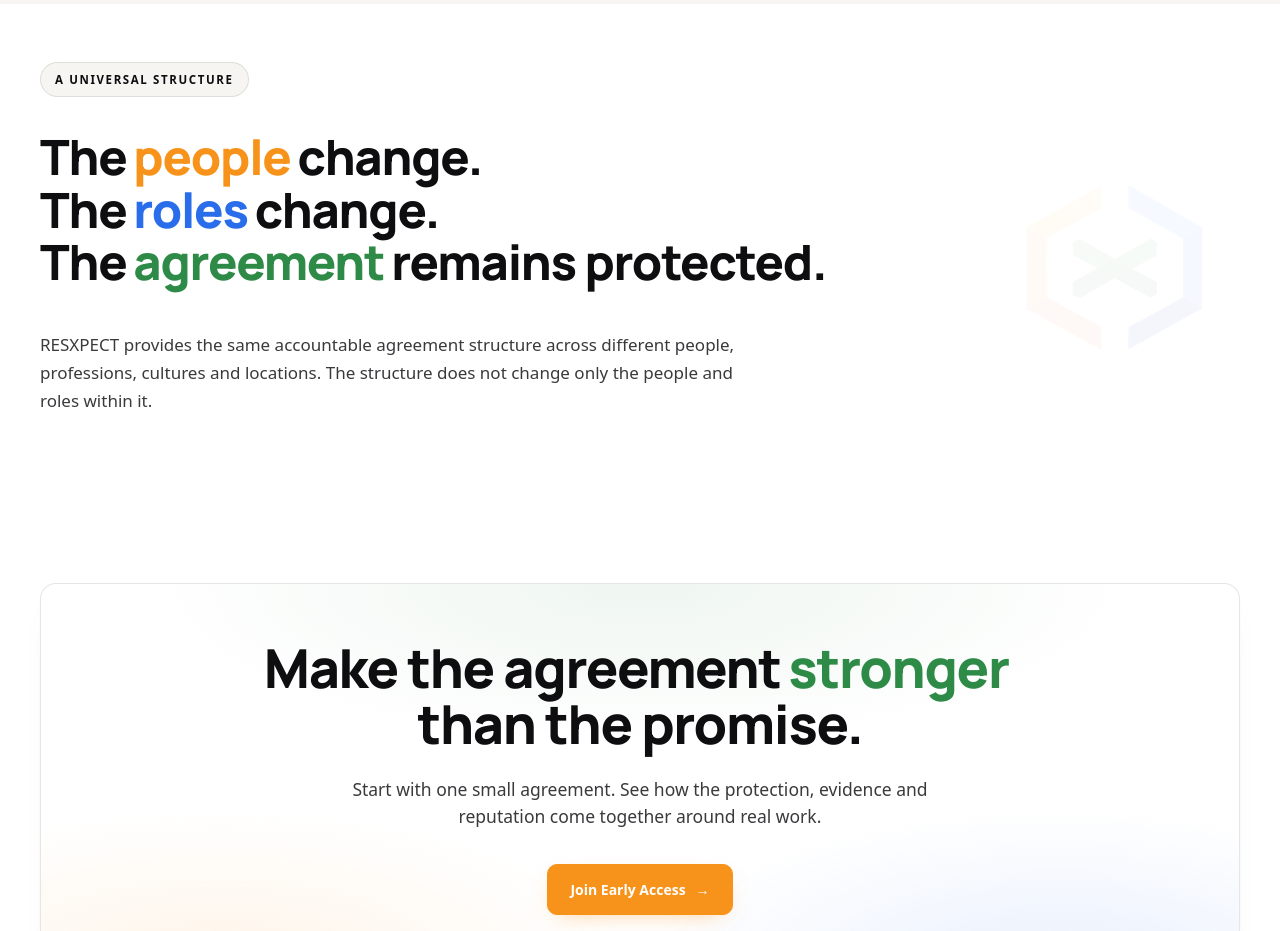
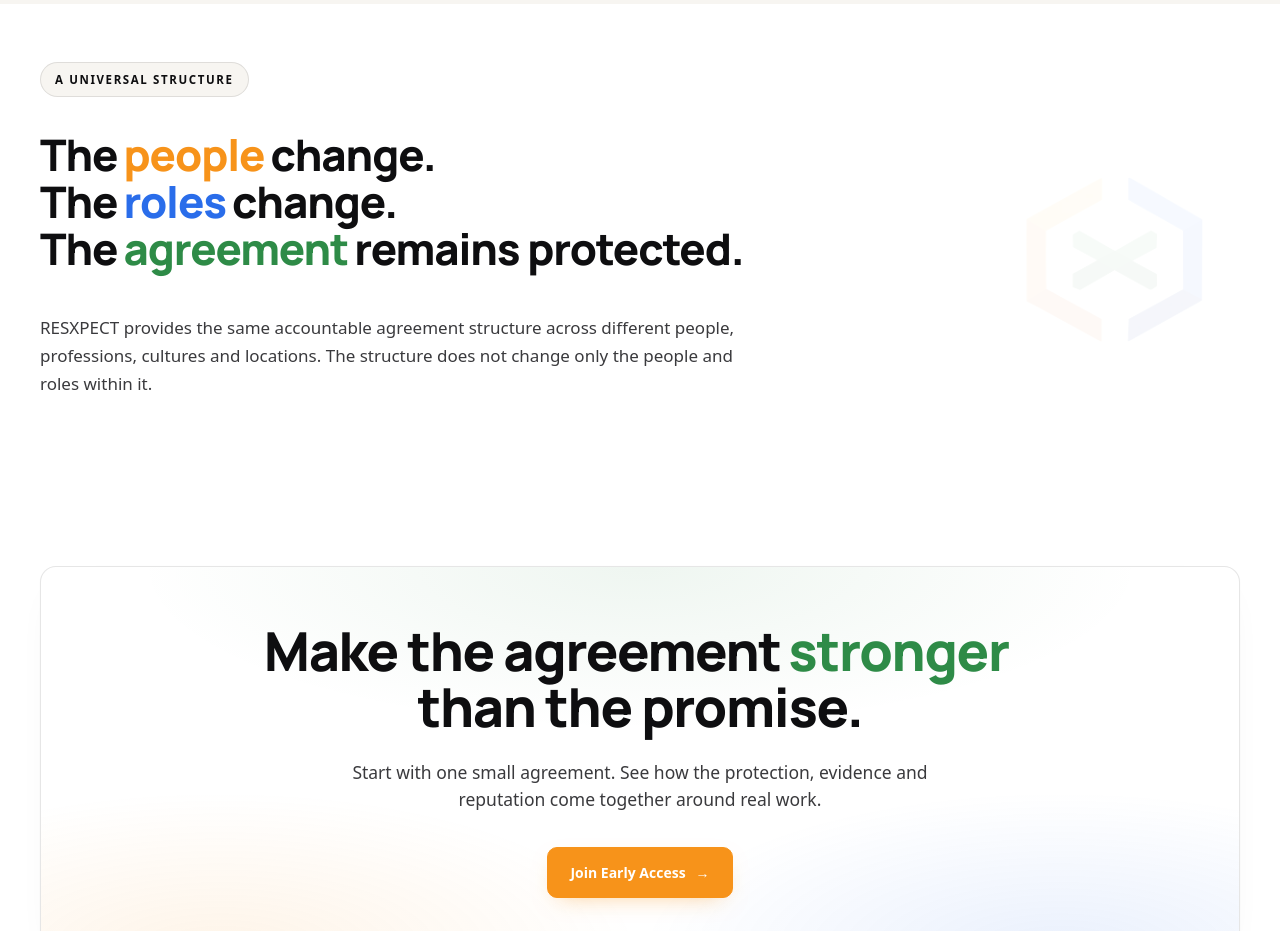
Before and after one commit to resxpect/resxpect-website, a React (Create React App) app: page / in a window 1280 px wide. Shown: the part 3620-4551 px from the top of the page. Built offline with nearby package versions, Linux system fonts and the light colour scheme.

Commit message:
Reduce global message heading size

```diff
--- a/src/components/sections/GlobalMessage.jsx
+++ b/src/components/sections/GlobalMessage.jsx
@@ -47,7 +47,7 @@ const GlobalMessage = () => {
                     <h2
                         className="font-display"
                         style={{
-                            fontSize: "clamp(28px, 3.8vw, 54px)",
+                            fontSize: "clamp(26px, 3.4vw, 48px)",
                             lineHeight: 1.08,
                             letterSpacing: "-0.025em",
                             color: "var(--ink)",
```
